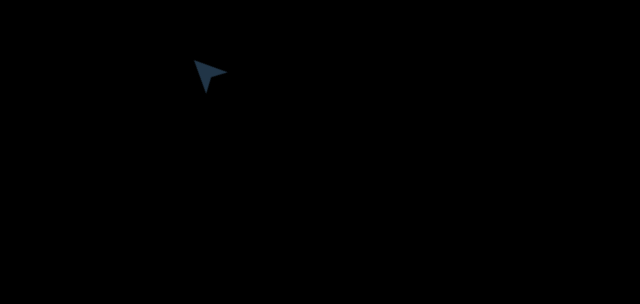
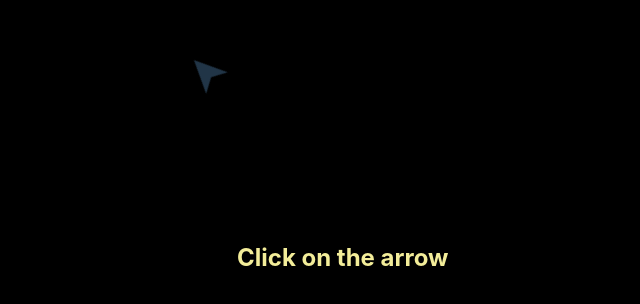
Before and after one commit to Passive-Coder/cryptic-hunt-website, a React (Vite) app in the folder CH/: page / in a window 1280 px wide. Shown: the part 112-416 px from the top of the page, without its empty margins (115-755 px from the left). Built offline with nearby package versions, Linux system fonts and the light colour scheme; a web font is replaced by a local one.

Commit message:
Update 2

```diff
--- a/CH/src/App.tsx
+++ b/CH/src/App.tsx
@@ -1,4 +1,4 @@
-import React, { useState, useEffect } from "react";
+import React, { useState, useEffect, useRef} from "react";
 import { motion, AnimatePresence } from "framer-motion";
 import useWindowSize from "./useWindowSize";
 import Pintoo from "../assets/images/Pintoo.svg";
@@ -11,13 +11,19 @@ import "./App.css";
 const ORDER = ["tl", "tr", "br", "bl"];
 
 export default function App() {
+      const buttonRef = useRef(null);
     const images = [AtlanticOwl, EqyptianOwl, PokemonOwl];
+  const [size, setSize] = useState({ width: 0, height: 0 });
 
   // State to track which image is active
   const [currentIndex, setCurrentIndex] = useState(0);
 
   // Cycle through images every 4 seconds
   useEffect(() => {
+      if (buttonRef.current) {
+                  const rect = buttonRef.current.getBoundingClientRect();
+                  setSize({ width: rect.width, height: rect.height });
+                }
     const interval = setInterval(() => {
       setCurrentIndex((prev) => (prev + 1) % images.length);
     }, 3000);
@@ -25,13 +31,13 @@ export default function App() {
   }, []);
 
   const { width, height } = useWindowSize();
-  const pintooSize = (width >=900)?(Math.min(width, height) * 0.55):(Math.min(width, height)*0.8);
+  const pintooSize = (width >=400)?(Math.min(width, height) * 0.55):(Math.min(width, height)*0.8);
   const [step, setStep] = useState(0);
   const [radii, setRadii] = useState({ tl: 0, tr: 0, br: 0, bl: 0 });
   const [reveal, setReveal] = useState(false);
 
-  const paraFontSize = width > height ? height * 0.025 : width * 0.025;
-  const PARTIAL = height > width ? width * 0.32 : height * 0.5;
+  const paraFontSize = (width <= 1000)?((width > height) ? height * 0.025 : width * 0.025)*1.5:((width > height) ? height * 0.025 : width * 0.025);
+  const PARTIAL = (width <= 1000)?(((height > width) ? width * 0.32 : height * 0.5)*1.75):(((height > width) ? width * 0.32 : height * 0.5));
   const FULL = Math.max(width, height);
   const current = ORDER[step];
 
@@ -57,10 +63,10 @@ export default function App() {
     br: { x: -width / 2 + 3.75 * (width / 2) * 0.375, y: -height / 2 + 3.75 * (height / 2) * 0.375, rotate: 45 },
     bl: { x: -width / 2 + 1.25 * (width / 2) * 0.375, y: -height / 2 + 3.75 * (height / 2) * 0.375, rotate: 135 },
   }):({
-          tl: { x: -width / 2 + 1.25 * (width / 2) * 0.375, y: -height / 2 + (height / 2) * 0.2, rotate: -135 },
-          tr: { x: -width / 2 + 3.75 * (width / 2) * 0.375, y: -height / 2 + (height / 2) * 0.2, rotate: -45 },
-          br: { x: -width / 2 + 3.75 * (width / 2) * 0.375, y: -height / 2 + 3.75 * (height / 2) * 0.425, rotate: 45 },
-          bl: { x: -width / 2 + 1.25 * (width / 2) * 0.375, y: -height / 2 + 3.75 * (height / 2) * 0.425, rotate: 135 },
+          tl: { x: -width / 2 + 2 * (width / 2) * 0.375, y: -height / 2 + (height / 2) * 0.4, rotate: -135 },
+          tr: { x: -width / 2 + 3 * (width / 2) * 0.375, y: -height / 2 + (height / 2) * 0.4, rotate: -45 },
+          br: { x: -width / 2 + 3 * (width / 2) * 0.375, y: -height / 2 + 3 * (height / 2) * 0.425, rotate: 45 },
+          bl: { x: -width / 2 + 2 * (width / 2) * 0.375, y: -height / 2 + 3 * (height / 2) * 0.425, rotate: 135 },
         });
 
   return (
@@ -108,7 +114,7 @@ export default function App() {
 
         {/* 🔹 Dashed map overlay (only after reveal) */}
 {/* 🔹 Dashed map overlay (only after reveal) */}
-{reveal && (width >= 1000)?(
+{(reveal)?((width >= 1000)?(
   <motion.svg
     viewBox={`0 0 ${width} ${height}`}
     style={{
@@ -269,6 +275,7 @@ export default function App() {
         <circle cx={width * 0.9} cy={height * 0.5} r={10} fill="#F3ED99" />
       </motion.svg>
       )
+  ):null
 }
 
         {/* Titles + Image */}
@@ -323,9 +330,11 @@ export default function App() {
           <motion.button
   whileHover={{ scale: 1.1, boxShadow: "0px 0px 25px rgba(243,237,153,0.9)" }}
   whileTap={{ scale: 0.95 }}
+ onClick={() => window.location.href = "https://gravitas.vit.ac.in/events/3df08aa2-22c9-42ff-8640-de501218780f"}
+  ref={buttonRef}
   style={{
     padding: "1rem 2.5rem",
-    fontSize: "1.5rem",
+    fontSize: (width > height)?(height*0.05):(width*0.05),
     fontWeight: "bold",
     border: "none",
     borderRadius: "50px",
@@ -337,7 +346,7 @@ export default function App() {
     letterSpacing: "2px",
     marginTop: "0.25rem",
     marginBottom: "0.4rem",
-    zIndex: 10,
+    zIndex: 2,
     animation: "gradientMove 4s ease infinite",
   }}
 >
@@ -366,15 +375,15 @@ export default function App() {
         alt="Changing friend"
         style={{
           position: "absolute",
-          bottom: "20%",
-          left: "40%",
-          width: pintooSize * 0.25,
+          bottom: ((height - pintooSize)<0)?(pintooSize*0.5):((pintooSize*0.5 + height/2 - pintooSize)),
+          left: "45%",
+          width: size.height,
           height: "auto",
-          zIndex: 1, // 👈 behind Pintoo
+           zIndex: 4,   // ✅ always on top
         }}
         animate={{
-          x: [0, pintooSize * 0.4, pintooSize * 0.4, 0],
-          y: [0, -pintooSize * 0.9, -pintooSize * 0.9, 0],
+          x: [0, (size.width*0.6), (size.width*0.6), 0],
+          y: [0, (-pintooSize*0.6), (-pintooSize * 0.6), 0],
         }}
         transition={{
           duration: 3,
@@ -432,6 +441,7 @@ export default function App() {
       {/* Arrow ➤ → Question mark ? */}
       <AnimatePresence>
         {!allDone && current && !reveal && (
+            <>
           <motion.div
             key="arrow"
             className="arrow"
@@ -452,16 +462,60 @@ export default function App() {
           >
             ➤
           </motion.div>
+          <motion.div
+                key="click-hint"
+                initial={{ opacity: 0 }}
+                animate={{
+                  y: [0, -15, 0],      // bounce
+                  opacity: 1,          // visible when active
+                }}
+                exit={{ opacity: 0 }}   // fade out when removed
+                transition={{
+                  y: {
+                    duration: 1.5,
+                    repeat: Infinity,
+                    ease: "easeInOut",
+                  },
+                  opacity: {
+                    duration: 0.8, // fade-out speed
+                  },
+                }}
+                style={{
+                  position: "absolute",
+                  bottom: "50%",
+                  left: "27.5%",
+                  transform: "translateX(-50%)",
+                  color: "#F3ED99",
+                  fontSize: "1.5rem",
+                  fontWeight: "bold",
+                  zIndex: 25,
+                }}
+              >
+                Click on the arrow
+              </motion.div>
+              </>
         )}
 
         {allDone && !reveal && (
           <motion.div
             key="question"
             className="question"
-            initial={{ scale: 0 }}
-            animate={{ scale: 2, opacity: 1 }}
+            initial={{ scale: 0, opacity: 0 }}
+            animate={{
+              scale: 2,
+              opacity: 1,
+              y: [0, -15, 0],   // 👈 oscillation up & down
+            }}
             exit={{ opacity: 0 }}
-            transition={{ duration: 0.8 }}
+            transition={{
+              scale: { duration: 0.8, ease: "easeOut" }, // pop in
+              opacity: { duration: 0.8 },
+              y: {
+                duration: 1.5,
+                repeat: Infinity,
+                ease: "easeInOut",
+              },
+            }}
             style={{
               position: "absolute",
               top: height * 0.5 - width * 0.04,
```
